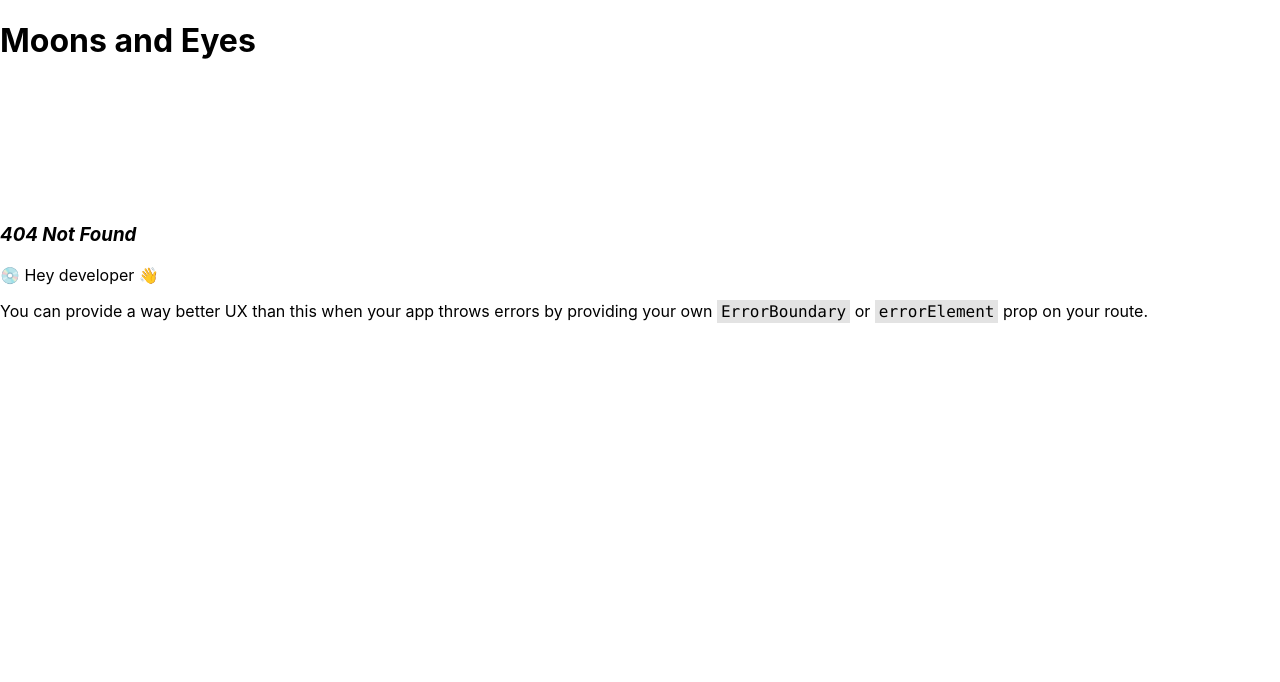
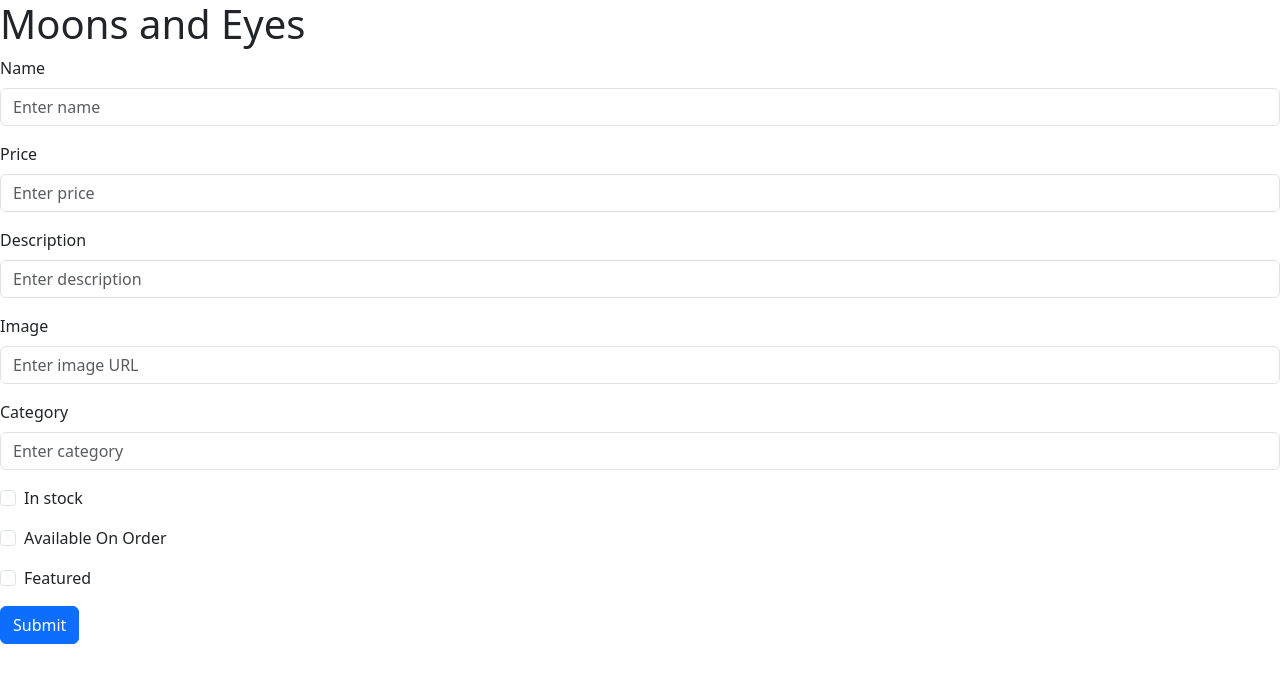
Before and after one commit to FedotovaOlga/React-ECOMMERCE, a React (Create React App) app: page /product-form in a window 1280 px wide. Before the commit this address had no page. Shown: the top 682 px of the page. Built offline with nearby package versions, Linux system fonts and the light colour scheme.

Commit message:
ProductForm created

```diff
--- a/package.json
+++ b/package.json
@@ -6,7 +6,9 @@
     "@testing-library/jest-dom": "^5.17.0",
     "@testing-library/react": "^13.4.0",
     "@testing-library/user-event": "^13.5.0",
+    "bootstrap": "^5.3.2",
     "react": "^18.2.0",
+    "react-bootstrap": "^2.10.0",
     "react-dom": "^18.2.0",
     "react-router-dom": "^6.21.3",
     "react-scripts": "5.0.1",
--- a/src/components/Home/Home.css
+++ b/src/components/Home/Home.css
@@ -1,12 +1,12 @@
 .home-container{
   background: url('../../assets/home-background.png') no-repeat center center fixed;
   background-size: cover;
-  height: 100vh;
   width: 100vw;
-  position: relative;
   display: flex;
   flex-direction: column;
   align-items: center;
+  position: absolute;
+  z-index: 1;
 }
 
 .logo{
--- a/src/components/ImageButton/ImageButton.css
+++ b/src/components/ImageButton/ImageButton.css
@@ -2,6 +2,8 @@
     display: flex;
     flex-direction: column;
     align-items: center;
+    position: relative;
+    z-index: 2;
   }
 
   .image-button-image {
--- /dev/null
+++ b/src/components/ProductForm/ProductForm.js
@@ -0,0 +1,53 @@
+import React from 'react'
+
+import Button from 'react-bootstrap/Button';
+import Form from 'react-bootstrap/Form';
+
+const ProductForm = () => {
+  return (
+    <Form>
+      <Form.Group className="mb-3" controlId="name">
+        <Form.Label>Name</Form.Label>
+        <Form.Control type="text" placeholder="Enter name" />
+      </Form.Group>
+
+      <Form.Group className="mb-3" controlId="price">
+        <Form.Label>Price</Form.Label>
+        <Form.Control type="number" placeholder="Enter price" />
+      </Form.Group>
+
+      <Form.Group className="mb-3" controlId="description">
+        <Form.Label>Description</Form.Label>
+        <Form.Control type="text" placeholder="Enter description" />
+      </Form.Group>
+
+      <Form.Group className="mb-3" controlId="image">
+        <Form.Label>Image</Form.Label>
+        <Form.Control type="text" placeholder="Enter image URL" />
+      </Form.Group>
+
+      <Form.Group className="mb-3" controlId="category">
+        <Form.Label>Category</Form.Label>
+        <Form.Control type="text" placeholder="Enter category" />
+      </Form.Group>
+
+      <Form.Group className="mb-3" controlId="inStock">
+        <Form.Check type="checkbox" label="In stock" />
+      </Form.Group>
+
+      <Form.Group className="mb-3" controlId="availableOnOrder">
+        <Form.Check type="checkbox" label="Available On Order" />
+      </Form.Group>
+
+      <Form.Group className="mb-3" controlId="featured">
+        <Form.Check type="checkbox" label="Featured" />
+      </Form.Group>
+
+      <Button variant="primary" type="submit">
+        Submit
+      </Button>
+    </Form>
+  );
+}
+
+export default ProductForm;
```
Also changed, not shown: src/App.js (+7 -0 lines), src/components/Home/Home.js (line endings or trailing spaces), 1 other file (tests, documents, lock files or other folders).
